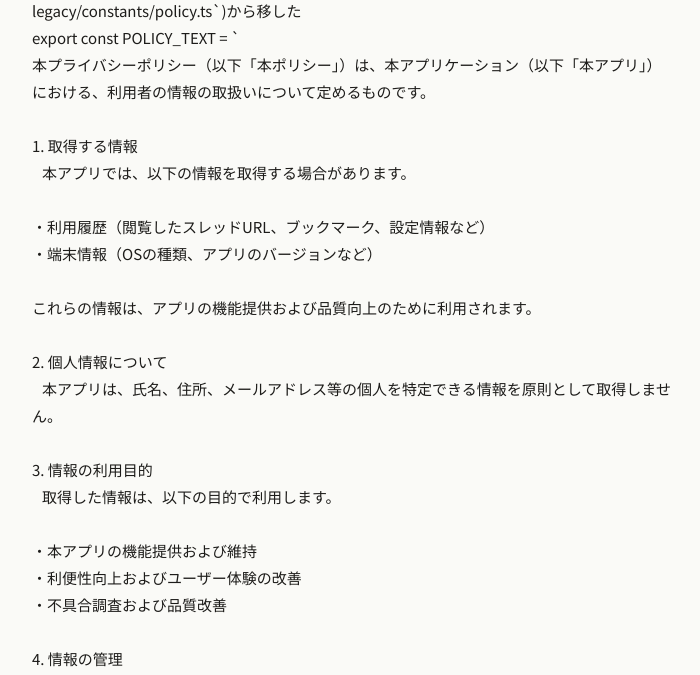
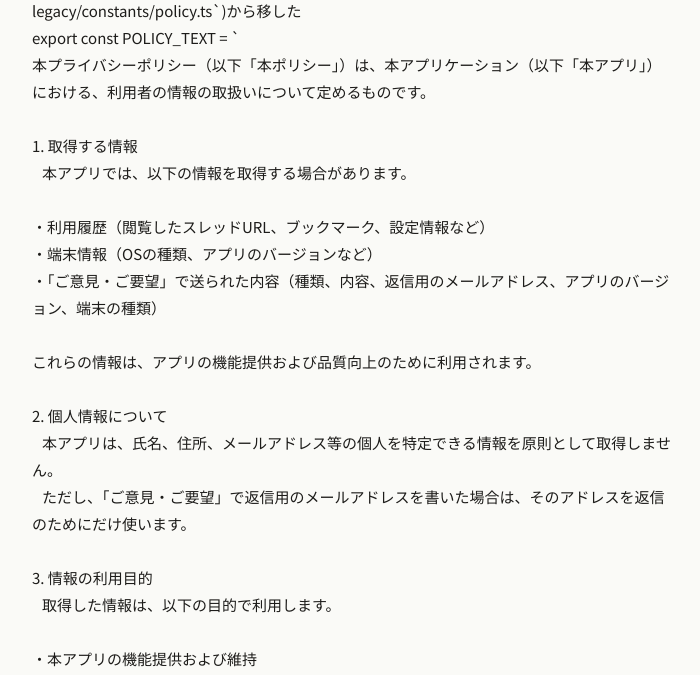
Before and after one commit to ka-stella/itameguri, a plain HTML site: page privacy.html in a window 1280 px wide. Shown: the part 125-800 px from the top of the page, without its empty margins (288-988 px from the left). Drawn offline with Linux system fonts and the light colour scheme.

Commit message:
プライバシーポリシーに、ご意見・ご要望で送られる内容を足す

```diff
--- a/privacy.html
+++ b/privacy.html
@@ -21,11 +21,13 @@ export const POLICY_TEXT = `
 
 ・利用履歴（閲覧したスレッドURL、ブックマーク、設定情報など）
 ・端末情報（OSの種類、アプリのバージョンなど）
+・「ご意見・ご要望」で送られた内容（種類、内容、返信用のメールアドレス、アプリのバージョン、端末の種類）
 
 これらの情報は、アプリの機能提供および品質向上のために利用されます。
 
 2. 個人情報について
    本アプリは、氏名、住所、メールアドレス等の個人を特定できる情報を原則として取得しません。
+   ただし、「ご意見・ご要望」で返信用のメールアドレスを書いた場合は、そのアドレスを返信のためにだけ使います。
 
 3. 情報の利用目的
    取得した情報は、以下の目的で利用します。
@@ -42,6 +44,7 @@ export const POLICY_TEXT = `
 
 6. 外部サービスの利用
    本アプリでは、外部サイトや外部サービスへのリンクを表示する場合があります。これら外部サービスにおける情報の取扱いについては、本ポリシーの適用範囲外となります。
+   「ご意見・ご要望」で送られた内容は、Googleのサービス（Googleフォーム）を通じて運営者に届きます。
 
 7. 広告・解析ツールについて
    本アプリでは、第三者配信の広告サービスを利用する場合があります。
```
